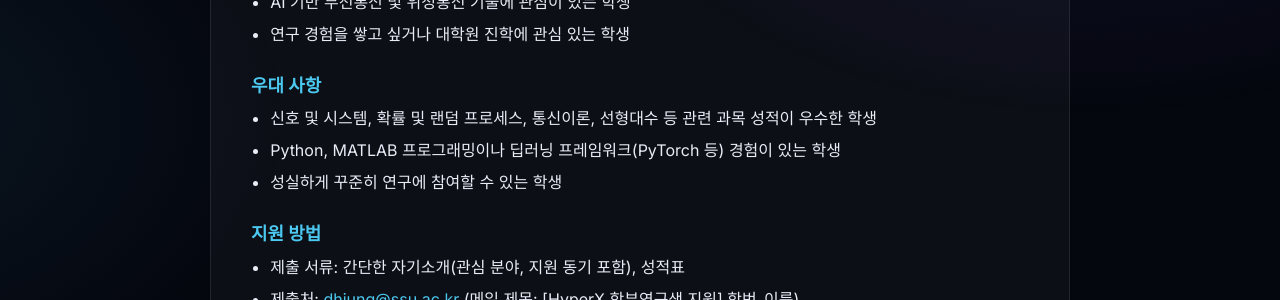
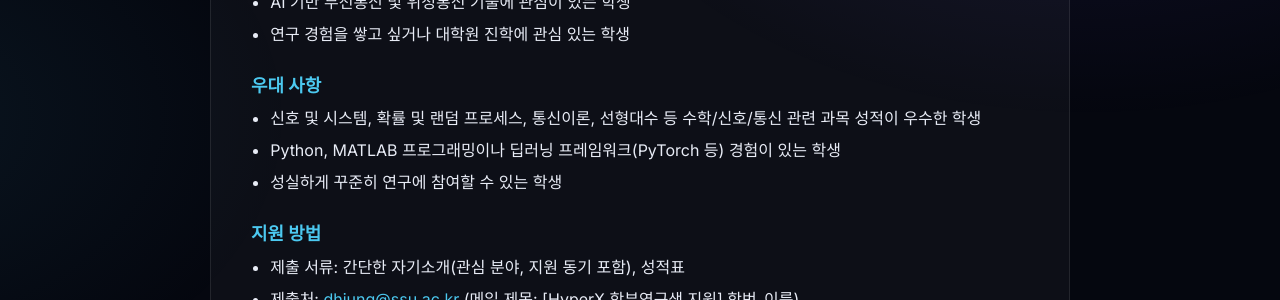
Before and after one commit to hyperx-web/hyperx, a Jekyll site: the page built from recruit.html, in a window 1280 px wide and 900 px high, scrolled down 1146 px. Shown: the part 152-452 px from the top of the window. Built offline with Jekyll 4.4.1, drawn with Linux system fonts in a browser that asks for light colours; some web fonts are replaced.

Commit message:
Recruit: wording
Co-Authored-By: Claude Opus 5.5 <noreply@anthropic.com>

```diff
--- a/recruit.html
+++ b/recruit.html
@@ -44,7 +44,7 @@ eyebrow: Position Available
 
       <h3>우대 사항</h3>
       <ul>
-        <li>신호 및 시스템, 확률 및 랜덤 프로세스, 통신이론, 선형대수 등 관련 과목 성적이 우수한 학생</li>
+        <li>신호 및 시스템, 확률 및 랜덤 프로세스, 통신이론, 선형대수 등 수학/신호/통신 관련 과목 성적이 우수한 학생</li>
         <li>Python, MATLAB 프로그래밍이나 딥러닝 프레임워크(PyTorch 등) 경험이 있는 학생</li>
         <li>성실하게 꾸준히 연구에 참여할 수 있는 학생</li>
       </ul>
```
